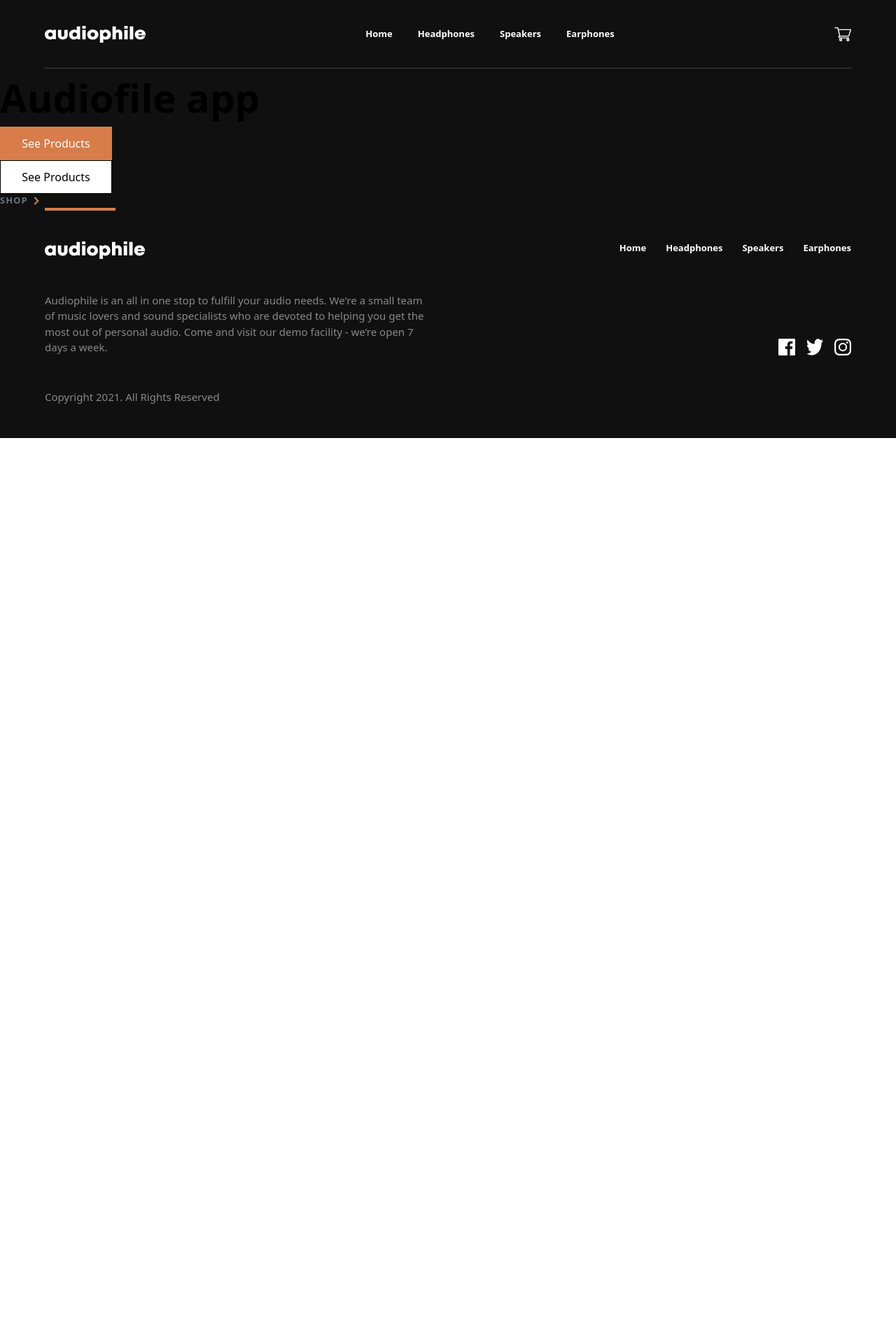
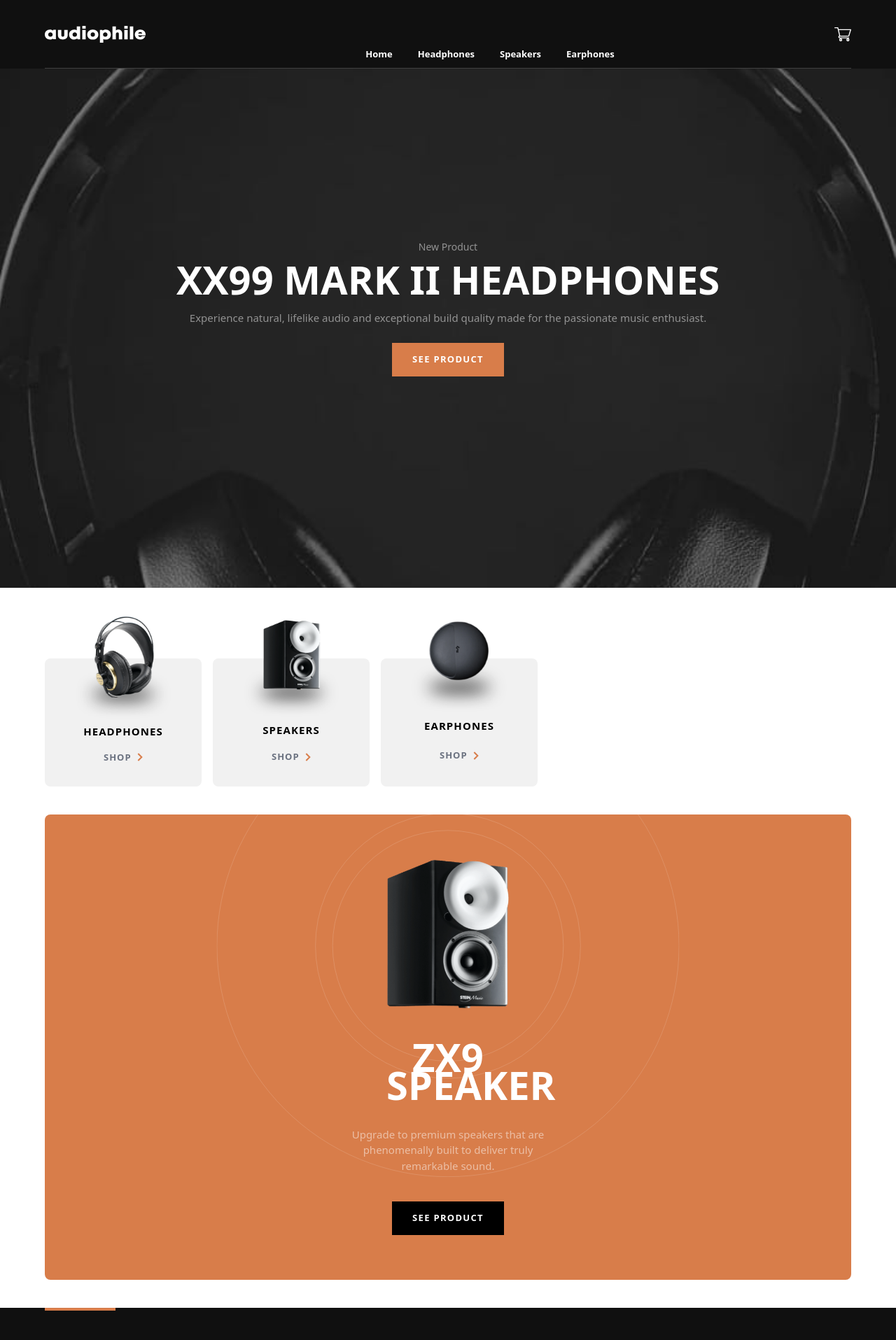
Before and after one commit to jonkarrer/audiophile, a Next.js app: page / in a window 1280 px wide. Shown: the top 1915 px of the page at 70% size. Before the commit the page ends 800 px from the top, so only its background shows below. Built offline with nearby package versions, Linux system fonts and the light colour scheme.

Commit message:
feat: added splash, catagories, and gallery. chore: fixed header

```diff
--- /dev/null
+++ b/components/Home/Gallery.tsx
@@ -0,0 +1,40 @@
+const Gallery = () => (
+  <section>
+    <div className="wrapper">
+      <article className="bg-D87D4A relative grid gap-12 place-items-center py-16 rounded-lg overflow-hidden">
+        <Circles />
+        <img
+          className="w-44 z-10"
+          src="/home/mobile/image-speaker-zx9.png"
+          alt="speaker"
+        />
+        <div className="grid gap-10 place-items-center">
+          <h1 className="text-white text-center w-44 z-10">zx9 speaker</h1>
+          <p className="text-white light text-center z-10 w-72">
+            Upgrade to premium speakers that are phenomenally built to deliver
+            truly remarkable sound.
+          </p>
+          <button className="btn black z-10">See Product</button>
+        </div>
+      </article>
+    </div>
+  </section>
+);
+
+const Circles = () => (
+  <svg
+    className="absolute"
+    style={{ transform: "scale(0.7) translateY(-22%)" }}
+    width="944"
+    height="944"
+    xmlns="http://www.w3.org/2000/svg"
+  >
+    <g stroke="#FFF" fill="none" opacity=".202">
+      <circle cx="472" cy="472" r="235.5" />
+      <circle cx="472" cy="472" r="270.5" />
+      <circle cx="472" cy="472" r="471.5" />
+    </g>
+  </svg>
+);
+
+export default Gallery;
--- /dev/null
+++ b/components/Home/Menu.tsx
@@ -0,0 +1,11 @@
+import Catagories from "../lib/Catagories";
+
+const Menu = () => (
+  <section>
+    <div className="wrapper">
+      <Catagories />
+    </div>
+  </section>
+);
+
+export default Menu;
--- /dev/null
+++ b/components/Home/Splash.tsx
@@ -0,0 +1,29 @@
+const Splash = () => (
+  <section className="splash h-screen bg-header bg-cover bg-center">
+    <div className="wrapper flex justify-center items-center h-full">
+      <article className="grid gap-6">
+        <div className="grid gap-4">
+          <p className="outline light text-center">New Product</p>
+          <h1 className="text-white text-center">xx99 Mark II Headphones</h1>
+        </div>
+        <p className="light text-center">
+          Experience natural, lifelike audio and exceptional build quality made
+          for the passionate music enthusiast.
+        </p>
+        <button className="btn gold m-auto">See Product</button>
+      </article>
+    </div>
+    <style jsx>{`
+      .splash {
+        max-height: 800px;
+      }
+      @media (min-width: 768px) {
+        .splash {
+          max-height: auto;
+        }
+      }
+    `}</style>
+  </section>
+);
+
+export default Splash;
--- /dev/null
+++ b/components/Home/index.ts
@@ -0,0 +1,4 @@
+import Splash from "./Splash";
+import Menu from "./Menu";
+import Gallery from "./Gallery";
+export { Splash, Menu, Gallery };
--- a/components/Layout/Header.tsx
+++ b/components/Layout/Header.tsx
@@ -17,7 +17,9 @@ const Mobile = () => {
     <div className="lg:hidden">
       {/** Hidden Overlay when nav is open */}
       <div
-        className={`h-screen  bg-clear absolute top-0 ${menu ? "hidden" : ""}`}
+        className={`h-screen md:w-screen bg-black opacity-60 absolute top-0 ${
+          menu ? "hidden" : ""
+        }`}
       ></div>
 
       <header
@@ -46,14 +48,24 @@ const Mobile = () => {
       <nav
         data-cy="nav-component"
         data-test-state={menu}
-        className={`absolute left-0 w-screen bg-clear ${
+        className={`fixed h-screen overflow-y-scroll md:w-screen z-30 left-0 md:pb-0 md:overflow-y-auto bg-clear ${
           menu ? "transform -translate-x-full" : ""
         } `}
       >
-        <div className="bg-white py-9 px-6 rounded-b-lg md:p-0 md:h-81 md:flex md:justify-center md:items-center">
+        <div className="bg-white pt-9 pb-36 w-screen px-6 rounded-b-lg md:p-0 md:h-81 md:flex md:justify-center md:items-center">
           <Catagories />
         </div>
       </nav>
+      <style jsx>{`
+        nav {
+          margin-top: 50px;
+        }
+        @media (min-width: 768px) {
+          nav {
+            margin-top: 58px;
+          }
+        }
+      `}</style>
     </div>
   );
 };
--- a/components/lib/Catagories.tsx
+++ b/components/lib/Catagories.tsx
@@ -31,7 +31,7 @@ const Item = ({
   title: string;
   last: boolean;
 }) => (
-  <div className="grid place-items-center pb-4 relative md:w-56">
+  <div className="grid place-items-center pb-8 relative md:w-56">
     <div className="w-full h-3/4 absolute rounded-lg bottom-0 bg-F1F1F1"></div>
     <img
       className={`w-40 z-10 place-self-end justify-self-center
--- a/pages/index.tsx
+++ b/pages/index.tsx
@@ -1,14 +1,12 @@
 import type { NextPage } from "next";
-
-import ArrowBtn from "@/components/lib/ArrowBtn";
+import { Splash, Menu, Gallery } from "@/components/Home";
 
 const Home: NextPage = () => {
   return (
-    <main className="bg-101010">
-      <h1>Audiofile app</h1>
-      <button className="btn-gold">See Products</button>
-      <button className="btn-white">See Products</button>
-      <ArrowBtn action="Shop" link="/" />
+    <main className="mt-0">
+      <Splash />
+      <Menu />
+      <Gallery />
     </main>
   );
 };
--- a/styles/fonts.css
+++ b/styles/fonts.css
@@ -1,7 +1,5 @@
 h1 {
-  text-transform: uppercase;
-  line-height: 58px;
-  letter-spacing: 2px;
+  letter-spacing: 1.3px;
 }
 h2 {
   text-transform: uppercase;
--- a/styles/globals.css
+++ b/styles/globals.css
@@ -13,6 +13,14 @@ a {
 
 * {
   box-sizing: border-box;
+  -ms-overflow-style: none; /* for Internet Explorer, Edge */
+  scrollbar-width: none;
+}
+*::-webkit-scrollbar {
+  display: hidden;
+}
+::-webkit-scrollbar {
+  display: none;
 }
 
 @tailwind base;
@@ -28,13 +36,17 @@ body {
 }
 
 main {
-  margin-top: 89px;
+  margin-top: 90px; /* The size of the fixed header */
+}
+section {
+  margin: 40px 0;
 }
 @media (min-width: 1024px) {
   main {
-    margin-top: 97px;
+    margin-top: 98px; /* The size of the fixed header */
   }
 }
+
 a {
   color: inherit;
   text-decoration: none;
@@ -50,49 +62,58 @@ a {
 
 @layer base {
   h1 {
-    @apply font-bold text-4xl md:text-6xl;
+    @apply font-semibold leading-10 text-4xl md:text-6xl uppercase;
   }
   h2 {
-    @apply font-bold text-2xl md:text-5xl;
+    @apply font-semibold text-2xl md:text-5xl;
   }
   h3 {
-    @apply font-bold text-xl md:text-3xl;
+    @apply font-semibold text-xl md:text-3xl;
   }
   h4 {
-    @apply font-bold text-lg md:text-2xl;
+    @apply font-semibold text-lg md:text-2xl;
   }
   h5 {
-    @apply font-bold text-sm md:text-xl;
+    @apply font-semibold text-sm md:text-xl;
   }
   h6 {
-    @apply md:font-bold md:text-lg;
+    @apply md:font-semibold md:text-lg;
   }
   .outline {
     @apply font-normal text-sm;
   }
   .subtitle {
-    @apply font-bold text-xs;
+    @apply font-semibold text-xs;
   }
   p {
     @apply font-medium text-base;
   }
-  p.light {
+  .light {
     @apply text-white font-extralight opacity-50;
   }
 }
 
 @layer components {
-  .btn-gold {
-    @apply text-white bg-D87D4A w-40 h-12 border-0 grid place-content-center;
+  .btn {
+    @apply w-40 h-12 border-0 grid place-content-center text-xs font-semibold uppercase tracking-widest cursor-pointer;
   }
-  .btn-gold:hover {
-    @apply bg-FBAF85 cursor-pointer;
+  .btn.gold {
+    @apply text-white bg-D87D4A;
   }
-  .btn-white {
-    @apply text-black bg-white w-40 h-12 border border-black grid place-content-center;
+  .btn.gold:hover {
+    @apply bg-FBAF85;
   }
-  .btn-white:hover {
-    @apply text-white bg-black cursor-pointer;
+  .btn.white {
+    @apply text-black bg-white border border-black;
+  }
+  .btn.white:hover {
+    @apply text-white bg-black;
+  }
+  .btn.black {
+    @apply text-white bg-black;
+  }
+  .btn.black:hover {
+    @apply bg-4C4C4C;
   }
   .wrapper {
     @apply mx-6 md:mx-8 lg:m-auto lg:w-11/12 lg:max-w-6xl;
--- a/tailwind.config.js
+++ b/tailwind.config.js
@@ -24,10 +24,17 @@ module.exports = {
         FAFAFA: "#FAFAFA",
         FFFFFF: "#FFFFFF",
         979797: "rgba(300,300,300,.2)",
-        "clear": "rgba(0,0,0, .3)"
+        "4C4C4C" : "#4C4C4C"
       },
       height: {
-        81 : "340px"
+        81 : "340px",
+        600: "600px",
+      },
+      width: {
+        558: "558px",
+      },
+      backgroundImage: {
+        "header" : "url('public/home/mobile/image-header.jpg')"
       }
     },
   },
```
